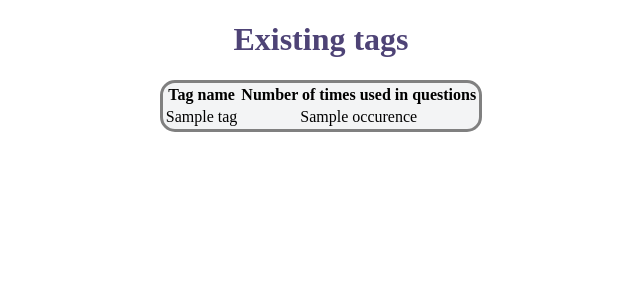
After one commit to b-bence/ask_mate_sprint1, a Flask app: template templates/tags.html in a window 1280 px wide. The commit adds this page. Shown: the top 300 px of the page, without its empty margins (319-959 px from the left). Run offline with Flask 2, Linux system fonts and the light colour scheme; the template is opened without the code that fills it: most values are stand-ins (such as "Sample title", 1, 10 or a date in 2020); some libraries are stand-ins or nearby versions.

Commit message:
tag page

```diff
--- a/data_handler.py
+++ b/data_handler.py
@@ -519,3 +519,18 @@ def update_reputation(cursor: RealDictCursor, gained_points: int, user_id: int):
         SET reputation = reputation + %(gained_points)s
         WHERE id = %(user_id)s"""
     cursor.execute(query, {'gained_points': gained_points, 'user_id': user_id})
+
+
+@database_common.connection_handler
+def tag_occurence(cursor: RealDictCursor):
+    query = """
+        SELECT
+            tag.name as tag_name,
+            COUNT(question_tag.question_id) as occurence
+        FROM tag
+        JOIN question_tag
+        ON tag.id = question_tag.tag_id
+        GROUP BY tag_name;
+    """
+    cursor.execute(query)
+    return cursor.fetchall()
--- a/server.py
+++ b/server.py
@@ -5,6 +5,7 @@ import os
 app = Flask(__name__)
 APP_ROUTE = os.path.dirname(os.path.abspath(__file__))
 app.secret_key = b'_5#y2L"F4Q8z\n\xec]/'
+
 
 @app.route("/")
 def main_page():
@@ -338,6 +339,12 @@ def approve(answer_id):
     return redirect(request.referrer)
 
 
+@app.route('/tags')
+def tags():
+    tag_occurence = data_handler.tag_occurence()
+    return render_template('tags.html', tag_occurence=tag_occurence)
+
+
 if __name__ == "__main__":
     app.run(
         debug='true',
--- a/templates/list.html
+++ b/templates/list.html
@@ -83,6 +83,7 @@
     <hr>
     <div id="footer">
         <button> <a class="links" href={{ url_for('main_page') }}>Return to main page</a><br></button>
+        <button> <a class="links" href={{ url_for('tags') }}>Go to tags</a><br></button>
         {% if search_phrase %}
         <button id='clear_search_results' type="button"><a href="{{ url_for('list') }}">Clear search results</a></button>
         {% endif %}
--- a/templates/main_page.html
+++ b/templates/main_page.html
@@ -54,6 +54,7 @@
     <hr>
     <div id="footer">
         <button> <a class="links" href={{ url_for('list') }}>Go to question page</a><br></button>
+        <button> <a class="links" href={{ url_for('tags') }}>Go to tags</a><br></button>
         {% if logged_in %}
             <button> <a class="links" href={{ url_for('logout') }}>Logout</a><br></button>
         {% else %}
--- /dev/null
+++ b/templates/tags.html
@@ -0,0 +1,26 @@
+<!DOCTYPE html>
+<html lang="en">
+<head>
+    <meta charset="UTF-8">
+    <title>Title</title>
+    <link rel="stylesheet" type="text/css" href={{ url_for('static', filename='style/list-style.css')}}>
+    <link rel="stylesheet" href="https://cdnjs.cloudflare.com/ajax/libs/font-awesome/4.7.0/css/font-awesome.min.css">
+</head>
+<body>
+
+    <h1>Existing tags</h1>
+    <table align="center">
+        <tr>
+            <th>Tag name</th>
+            <th>Number of times used in questions</th>
+        </tr>
+
+        {% for tag in tag_occurence %}
+            <tr>
+                <td>{{ tag.tag_name }}</td>
+                <td align="center">{{ tag.occurence }}</td>
+            </tr>
+        {% endfor %}
+    </table>
+</body>
+</html>
```
